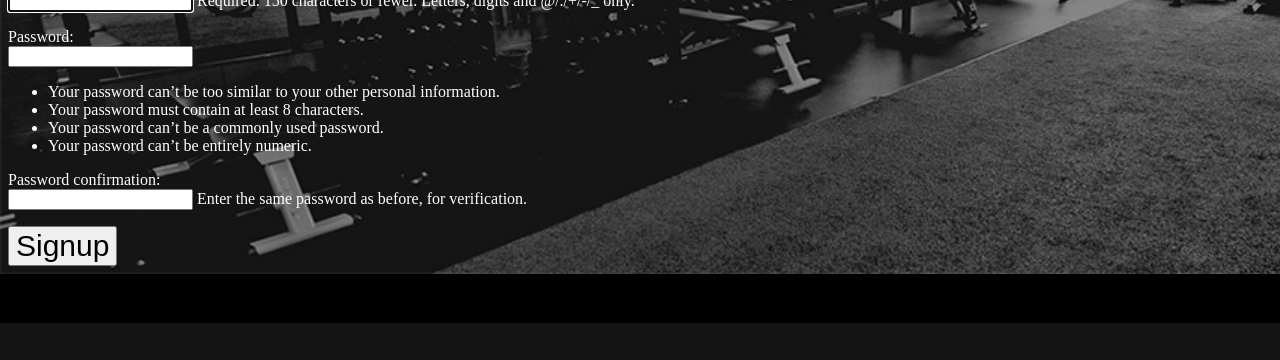
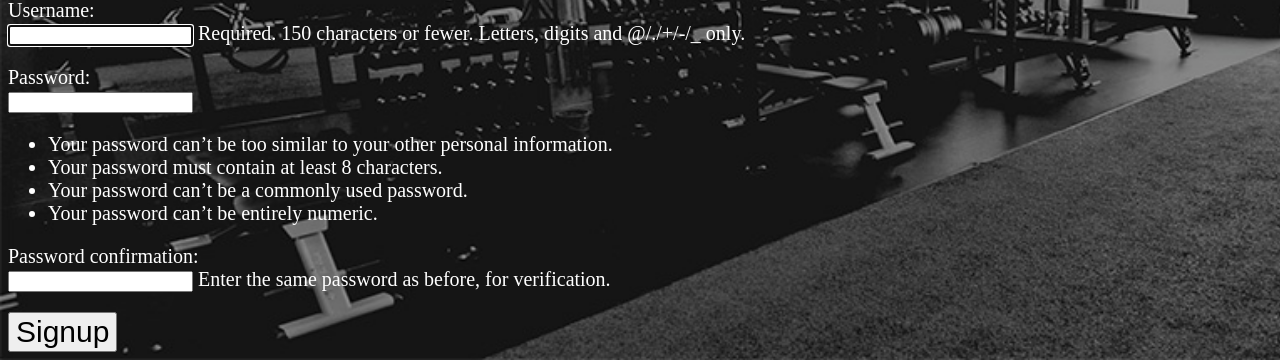
Before and after one commit to bradywhildin/BigMuscle, a Django app: page /accounts/signup/ in a window 1280 px wide. Shown: the part 477-837 px from the top of the page. Before the commit the page ends 800 px from the top, so only its background shows below. Run offline with Django 3.2, Linux system fonts and the light colour scheme.

Commit message:
Increased font size on signup page

```diff
--- a/accounts/templates/accounts/signup.html
+++ b/accounts/templates/accounts/signup.html
@@ -15,7 +15,8 @@
                 background-repeat: no-repeat;
                 background-color: black;
                 background-size: cover;
-                color: white
+                color: white;
+                font-size: 20px
             }
 
             @media (max-width: 900px) { /* if width is less than 900px, below style applies */
```
